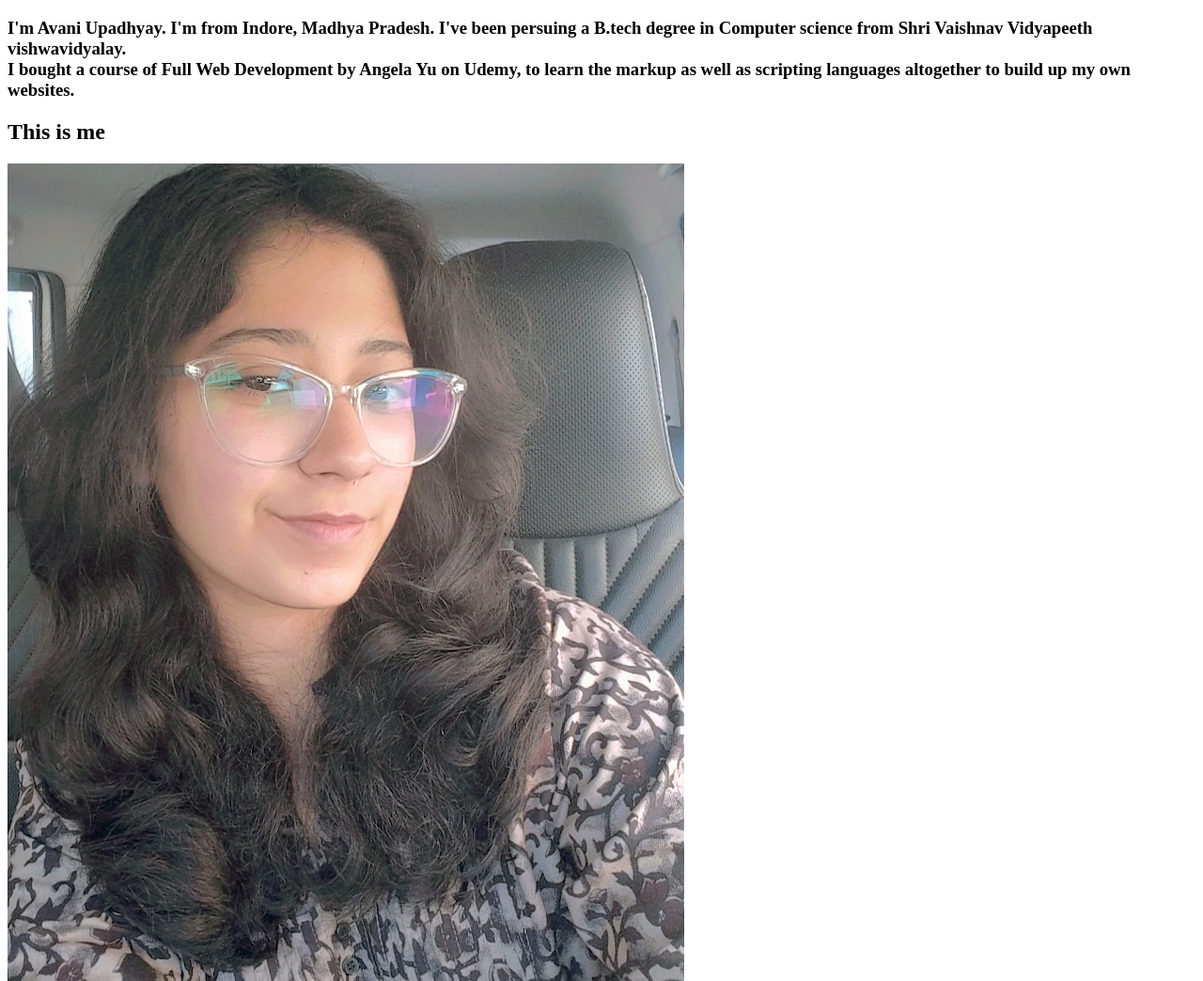
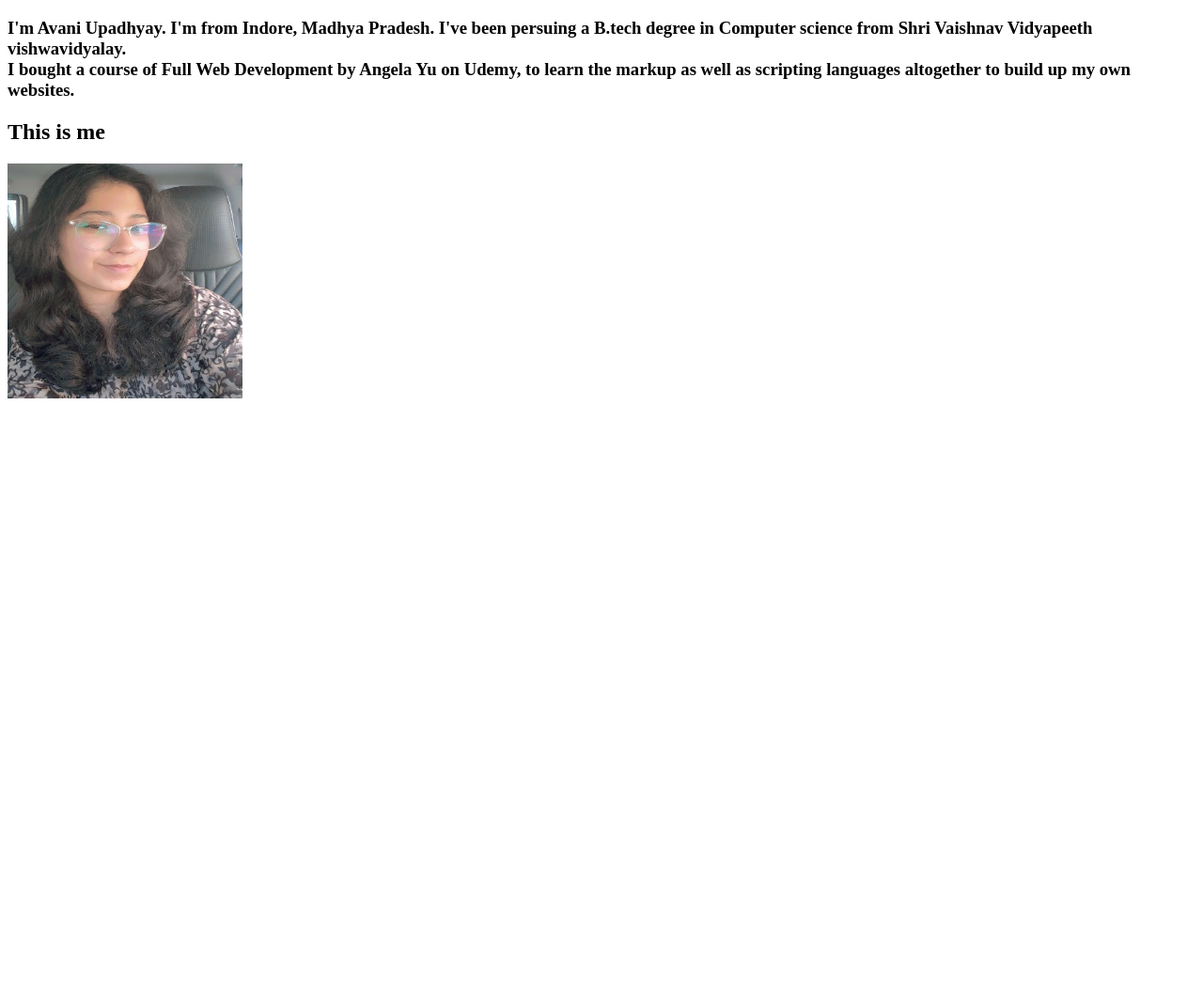
Before and after one commit to Avani-xo/portfolio, a plain HTML site: page about/abt.html in a window 1280 px wide. Shown: the whole page at 94% size. After the commit the page ends 800 px from the top, so only its background shows below. Drawn offline with Linux system fonts and the light colour scheme.

Commit message:
Update abt.html

```diff
--- a/about/abt.html
+++ b/about/abt.html
@@ -2,5 +2,5 @@
 <html>
 <h3><p>I'm Avani Upadhyay. I'm from Indore, Madhya Pradesh. I've been persuing a B.tech degree in Computer science from Shri Vaishnav Vidyapeeth vishwavidyalay. <br> I bought a course of Full Web Development by Angela Yu on Udemy, to learn the markup as well as scripting languages altogether to build up my own websites. <br></p></h3>
 <h2>This is me</h2>
-<img src="./me.jpg" , alt="Avani's picture"/>
+<img src="./me.jpg" , alt="Avani's picture" height="250" width="250"/>
 </html>
```
